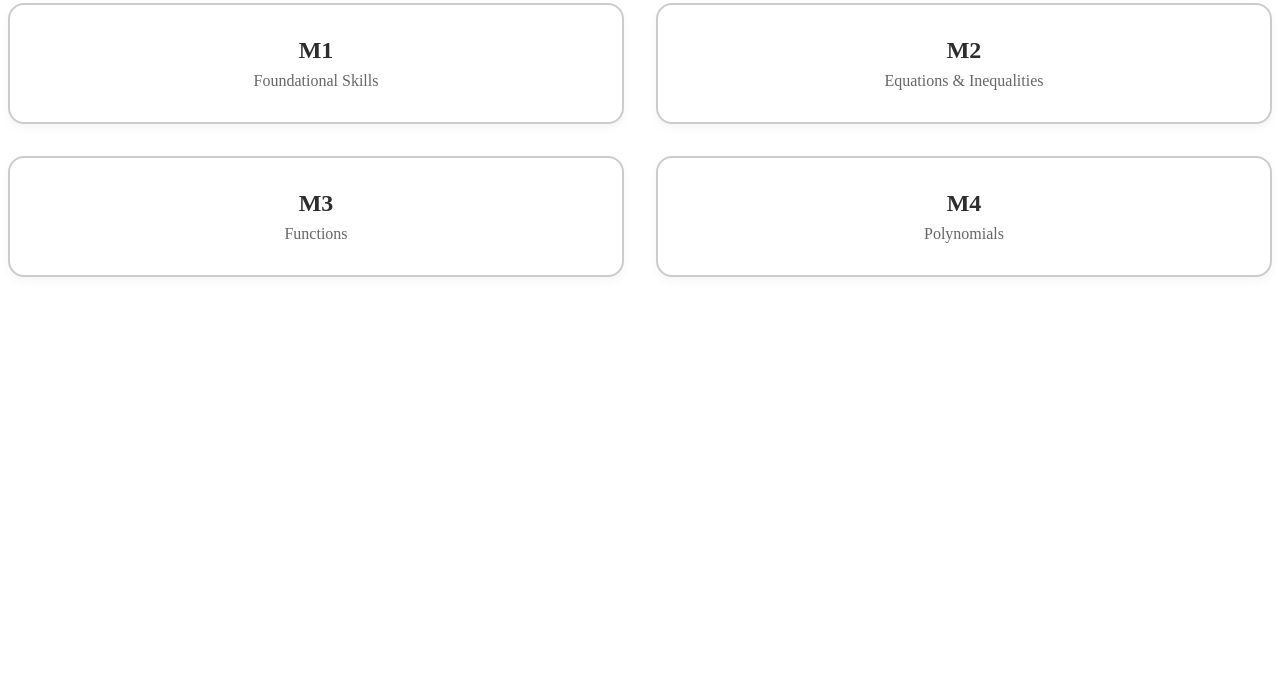
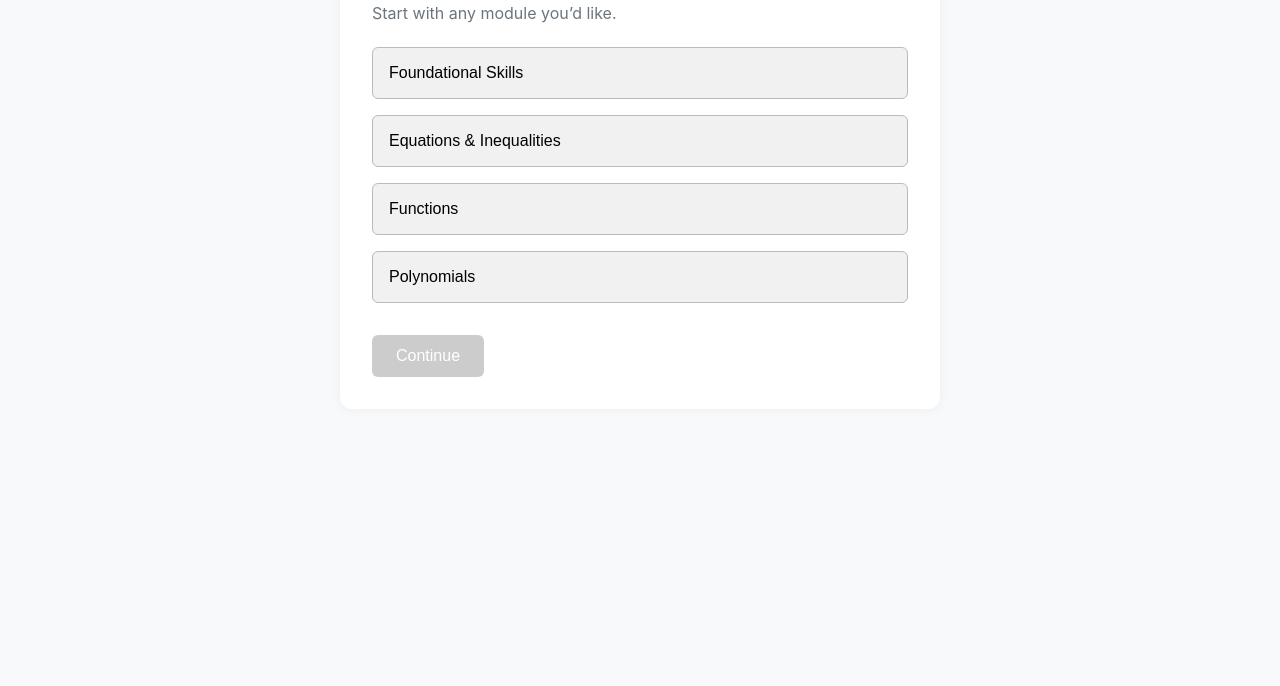
Before and after one commit to crimsoncomedian/math-pathways-app, a plain HTML site: page modules.html in a window 1280 px wide. Shown: the part 114-800 px from the top of the page. Drawn offline with Linux system fonts and the light colour scheme.

Commit message:
Update modules.html

```diff
--- a/modules.html
+++ b/modules.html
@@ -4,102 +4,140 @@
   <meta charset="UTF-8" />
   <meta name="viewport" content="width=device-width, initial-scale=1.0"/>
   <title>Choose a Module</title>
-  <link rel="stylesheet" href="css/style.css">
   <style>
-    .module-grid {
-      display: grid;
-      grid-template-columns: repeat(2, 1fr);
-      gap: 2rem;
-      margin-top: 2rem;
+    :root {
+      --primary: #007bff;
+      --muted: #6c757d;
+      --bg: #f8f9fa;
+      --card-bg: #fff;
+      --border-color: #bbb;
     }
 
-    .module-tile {
-      background: white;
-      border: 2px solid #ccc;
-      border-radius: 1rem;
-      padding: 2rem;
-      text-align: center;
-      cursor: pointer;
-      transition: all 0.2s ease;
-      box-shadow: 0 4px 8px rgba(0, 0, 0, 0.04);
+    * {
+      box-sizing: border-box;
     }
 
-    .module-tile:hover {
-      border-color: #4a90e2;
-      box-shadow: 0 6px 12px rgba(0, 0, 0, 0.1);
-      transform: translateY(-3px);
+    body {
+      margin: 0;
+      font-family: -apple-system, BlinkMacSystemFont, 'Segoe UI', Roboto, Oxygen, Ubuntu, Cantarell, 'Open Sans', 'Helvetica Neue', sans-serif;
+      background-color: var(--bg);
+      padding: 2rem;
+      display: flex;
+      justify-content: center;
+      align-items: flex-start;
+      min-height: 100vh;
     }
 
-    .module-code {
-      font-size: 1.5rem;
-      font-weight: 700;
-      color: #2d2d2d;
-      margin-bottom: 0.5rem;
+    main.card {
+      background-color: var(--card-bg);
+      padding: 2rem;
+      border-radius: 12px;
+      max-width: 600px;
+      width: 100%;
+      box-shadow: 0 0 12px rgba(0,0,0,0.05);
     }
 
-    .module-title {
+    h1 {
+      margin-top: 0;
+      font-size: 1.75rem;
+    }
+
+    p {
+      color: var(--muted);
       font-size: 1rem;
-      color: #666;
+      margin-bottom: 1.5rem;
+    }
+
+    .module-list {
+      display: flex;
+      flex-direction: column;
+      gap: 1rem;
+      margin-bottom: 2rem;
+    }
+
+    .module-btn {
+      padding: 1rem;
+      font-size: 1rem;
+      background-color: #f1f1f1;
+      border: 1px solid var(--border-color);
+      border-radius: 6px;
+      cursor: pointer;
+      text-align: left;
+      transition: background-color 0.2s ease, border-color 0.2s ease;
+    }
+
+    .module-btn:hover {
+      background-color: #e9f3ff;
+      border-color: var(--primary);
+    }
+
+    .module-btn.selected {
+      background-color: #d4e8ff;
+      border-color: var(--primary);
+    }
+
+    button#start {
+      padding: 0.75rem 1.5rem;
+      font-size: 1rem;
+      background-color: var(--primary);
+      color: white;
+      border: none;
+      border-radius: 6px;
+      cursor: pointer;
+      transition: background-color 0.2s ease;
+    }
+
+    button#start:disabled {
+      background-color: #ccc;
+      cursor: not-allowed;
+    }
+
+    @media (max-width: 500px) {
+      h1 {
+        font-size: 1.5rem;
+      }
+
+      .module-btn {
+        font-size: 0.95rem;
+        padding: 0.75rem;
+      }
     }
   </style>
 </head>
 <body>
-  <main class="container" role="main">
-    <h2>Choose a Module</h2>
-    <p class="sub">Start with any module. You can come back to pick another when you’re done.</p>
-
-    <div class="module-grid">
-      <div class="module-tile" data-module="M1">
-        <div class="module-code">M1</div>
-        <div class="module-title">Foundational Skills</div>
-      </div>
-      <div class="module-tile" data-module="M2">
-        <div class="module-code">M2</div>
-        <div class="module-title">Equations & Inequalities</div>
-      </div>
-      <div class="module-tile" data-module="M3">
-        <div class="module-code">M3</div>
-        <div class="module-title">Functions</div>
-      </div>
-      <div class="module-tile" data-module="M4">
-        <div class="module-code">M4</div>
-        <div class="module-title">Polynomials</div>
-      </div>
-    </div>
+  <main class="card">
+    <h1>Choose a module</h1>
+    <p>Start with any module you’d like.</p>
+    <div id="module-list" class="module-list"></div>
+    <button id="start" disabled>Continue</button>
   </main>
 
   <script type="module">
-    // Try to import helper functions from app.js
-    try {
-      const mod = await import('./js/app.js');
-      if (typeof mod.setKV === 'function') {
-        document.querySelectorAll('.module-tile').forEach(tile => {
-          tile.addEventListener('click', () => {
-            const module = tile.dataset.module;
-            mod.setKV('selected_module', module);
-            window.location.href = 'rank.html';
-          });
-        });
-      } else {
-        // Fallback if no setKV available
-        document.querySelectorAll('.module-tile').forEach(tile => {
-          tile.addEventListener('click', () => {
-            const module = tile.dataset.module;
-            sessionStorage.setItem('selected_module', module);
-            window.location.href = 'rank.html';
-          });
-        });
+    import { MODULE_TITLES, setKV } from './js/app.js';
+
+    const moduleListEl = document.getElementById('module-list');
+    const startBtn = document.getElementById('start');
+    let selectedModule = null;
+
+    Object.entries(MODULE_TITLES).forEach(([moduleId, title]) => {
+      const btn = document.createElement('button');
+      btn.className = 'module-btn';
+      btn.textContent = title;
+      btn.addEventListener('click', () => {
+        document.querySelectorAll('.module-btn').forEach(b => b.classList.remove('selected'));
+        btn.classList.add('selected');
+        selectedModule = moduleId;
+        startBtn.disabled = false;
+      });
+      moduleListEl.appendChild(btn);
+    });
+
+    startBtn.addEventListener('click', () => {
+      if (selectedModule) {
+        setKV('currentModule', selectedModule);
+        window.location.href = 'rank.html';
       }
-    } catch (e) {
-      console.warn('Could not load app.js, falling back to sessionStorage');
-      document.querySelectorAll('.module-tile').forEach(tile => {
-        tile.addEventListener('click', () => {
-          const module = tile.dataset.module;
-          sessionStorage.setItem('selected_module', module);
-          window.location.href = 'rank.html';
-        });
-      });
-    }
+    });
   </script>
 </body>
 </html>
```
